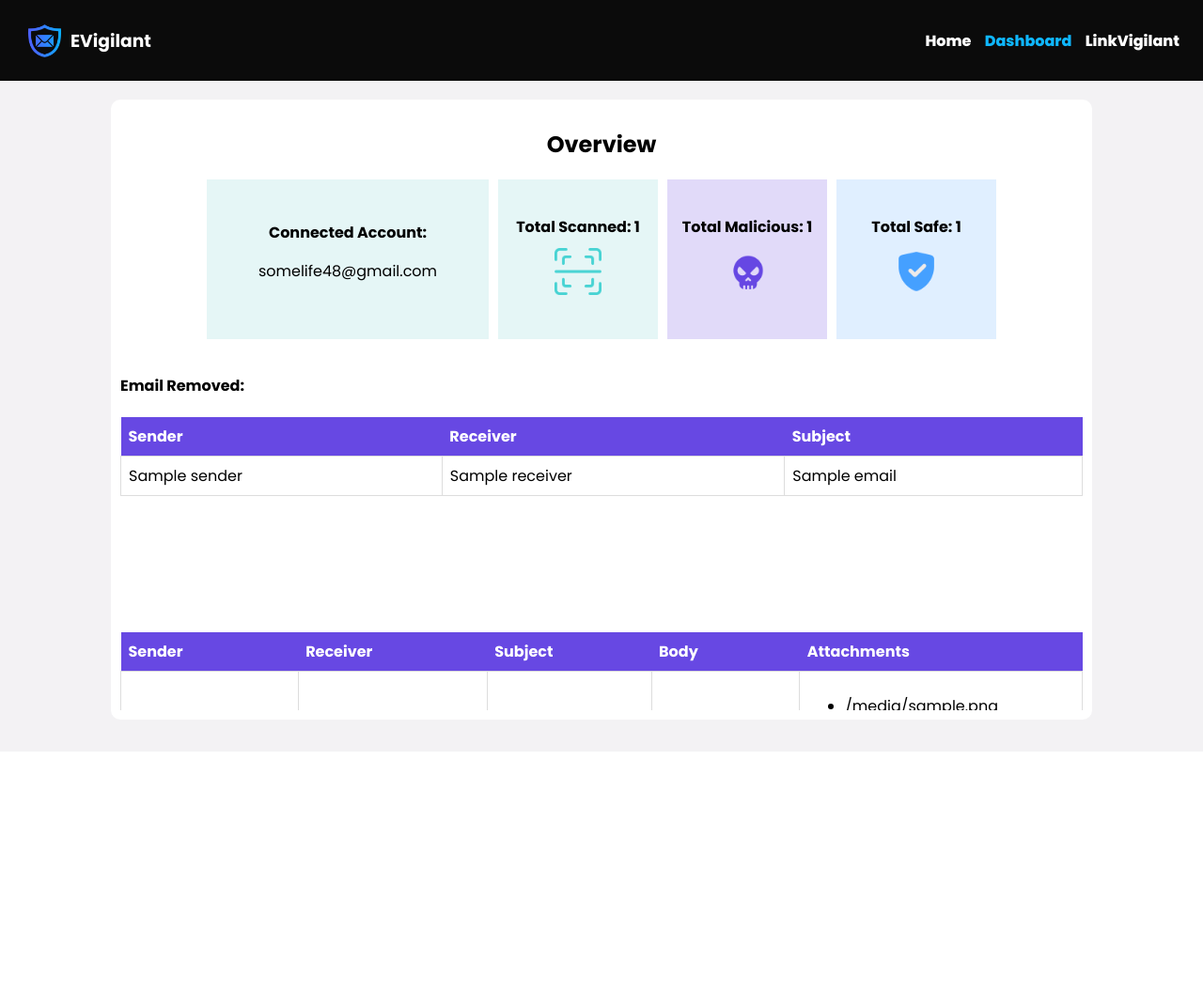
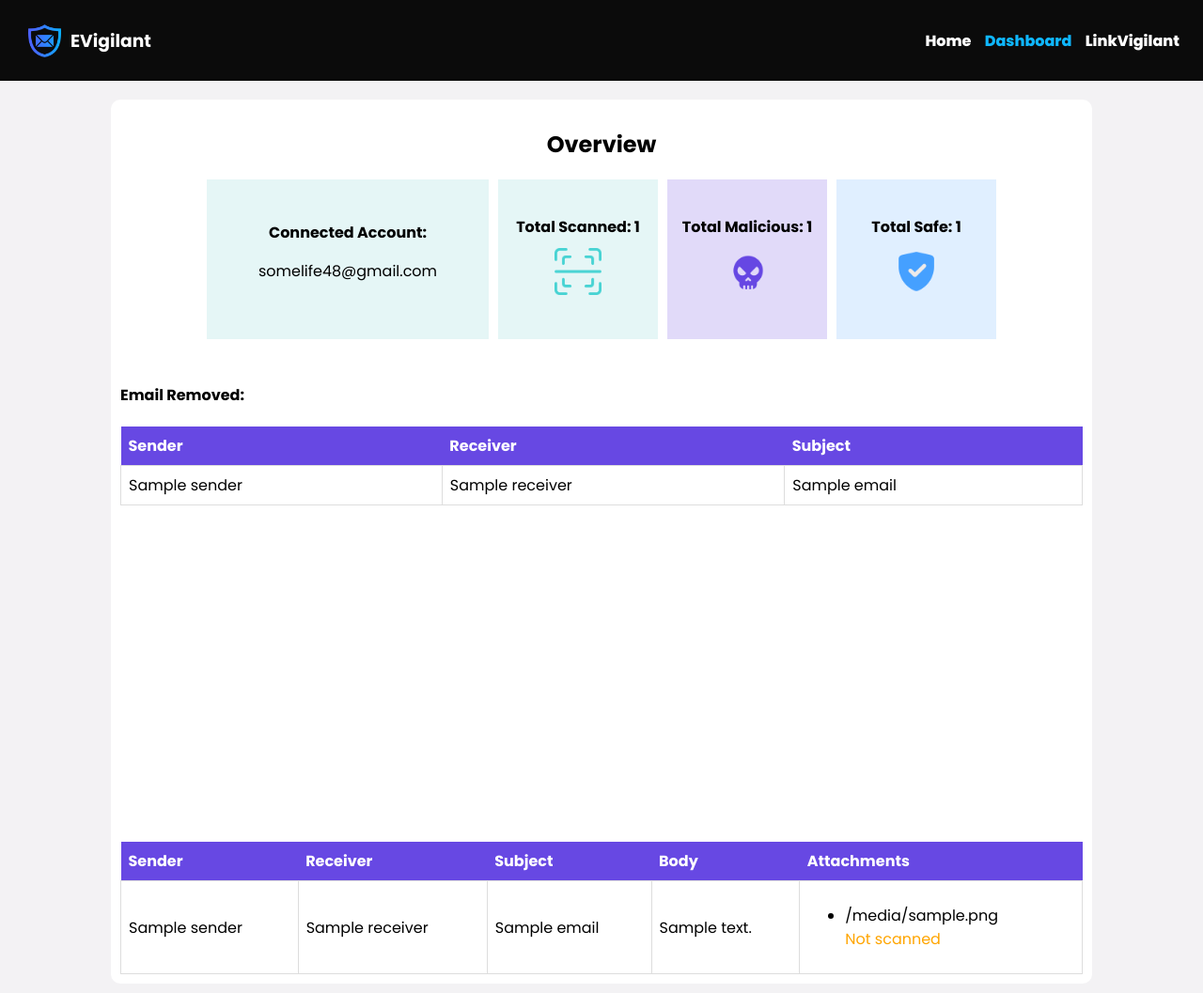
Before and after one commit to melbinmartin/EVigilant, a Flask app: template templates/index.html in a window 1280 px wide. Shown: the whole page at 94% size. Before the commit the page ends 800 px from the top, so only its background shows below. Run offline with Flask 3, Linux system fonts and the light colour scheme; the template is opened without the code that fills it: most values are stand-ins (such as "Sample title", 1, 10 or a date in 2020).

Commit message:
first commit

```diff
--- a/templates/index.html
+++ b/templates/index.html
@@ -17,8 +17,6 @@
             align-items: center;
             justify-content: flex-start;
             width: 100%;
-            height: 100vh;
-            overflow-y: hidden;
             margin: 0;
             padding: 0;
         }
@@ -48,7 +46,6 @@
         }
 
         .header {
-            height: 80%;
             width: 80%;
             background-color: #fff;
             padding: 10px;
@@ -95,8 +92,9 @@
             width: 100%;
             overflow-y: auto;
             /* Enable vertical scrolling */
-            max-height: calc(100vh - 400px);
+            max-height: calc(100vh - 250px);
             /* Set maximum height for the table */
+            margin-top: 10px;
         }
 
         table {
@@ -158,7 +156,7 @@
 
         <!-- Display removed emails if there are any -->
         {% if removed_emails %}
-        <div class="second-card" style="height: 500px;">
+        <div class="second-card" style="height: 500px; overflow-y: auto;">
             <h4>Email Removed:</h4>
             <table>
                 <tr>
```
